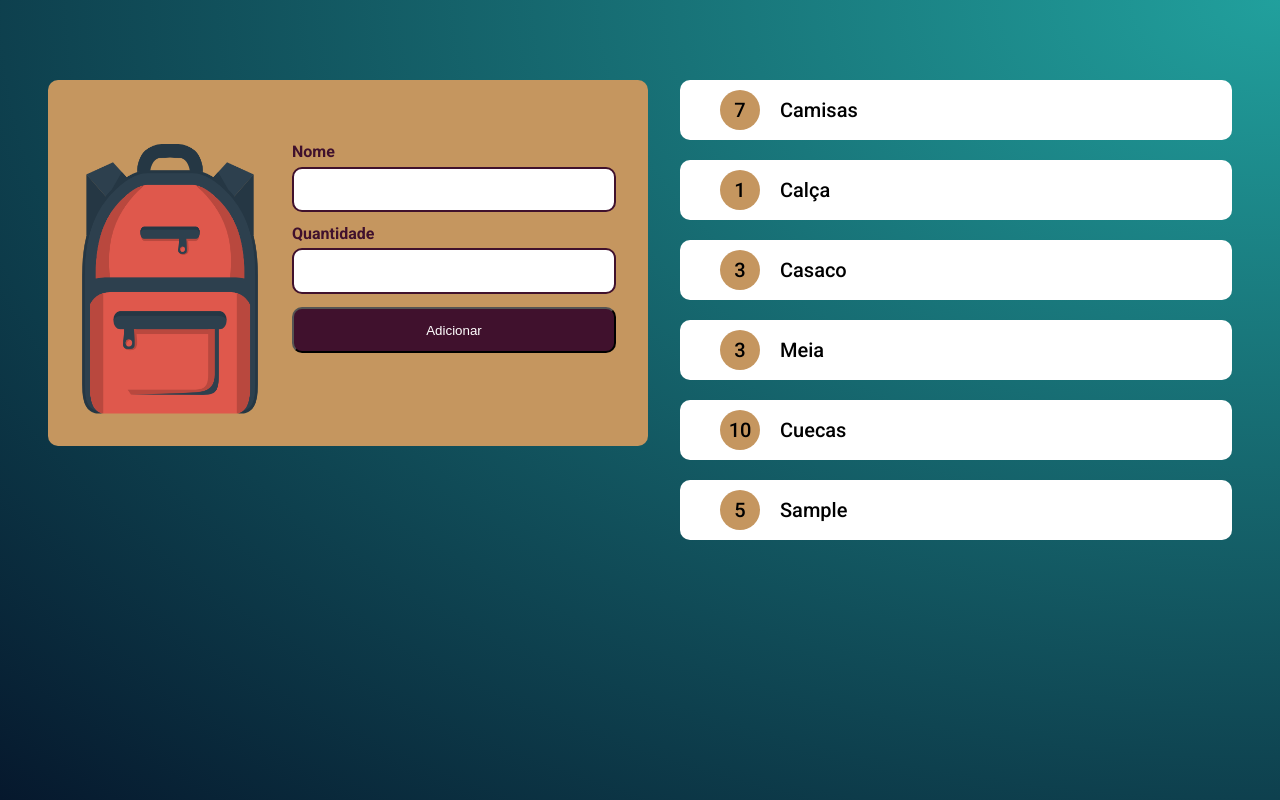
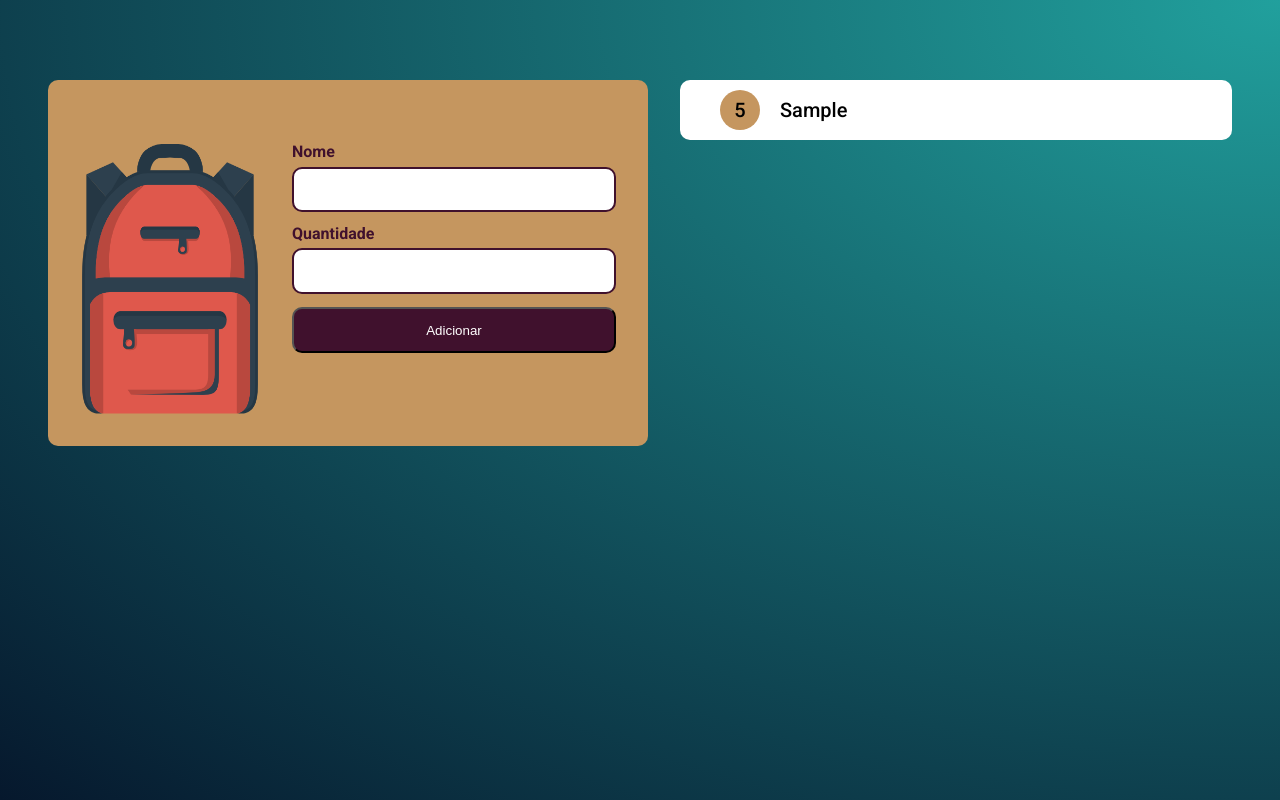
Before and after one commit to GabrielVeroneze/mochila-de-viagem, a plain HTML site: page index.html in a window 1280 px wide. Both pictures are taken after typing "Sample", "5" into the empty fields and a click on the input "Adicionar". Drawn offline with Linux system fonts and the light colour scheme.

Commit message:
refatorando

```diff
--- a/assets/js/main.js
+++ b/assets/js/main.js
@@ -1,5 +1,15 @@
 // Seleciona o formulário
 const form = document.querySelector('[data-formulario="novoItem"]')
+// Seleciona a lista
+const lista = document.querySelector("[data-lista]")
+// Array de objetos com os dados do item, recebe a valor da chave 'item' armazenado se ela existir, senão ele cria um array vazio
+// Depois que a página for recarregada irá pegar os dados dos item armazenado no localStorage
+const listaDados = JSON.parse(localStorage.getItem("item")) === null ?  [] : JSON.parse(localStorage.getItem("item"))
+
+// Depois que a página for recarregada chama a função criaElemento() para cada item
+listaDados.forEach((dados) => {
+  criaElemento(dados)
+})
 
 // O evento é acionado quando o formulário for enviado
 form.addEventListener("submit", (evento) => {
@@ -10,48 +20,36 @@ form.addEventListener("submit", (evento) => {
   const nome = evento.target.elements["nome"]
   const quantidade = evento.target.elements["quantidade"]
 
-  criaElemento(nome.value, quantidade.value)
+  // Objeto com o nome e quantidade dos items
+  const itemDados = {
+    nome: nome.value,
+    quantidade: quantidade.value,
+  }
+
+  criaElemento(itemDados)
+
+  // Adiciona o objeto itemDados no array listaDados
+  listaDados.push(itemDados)
+
+  // Armazena a chave 'item' e o valor 'listaDados' (array de objetos convertido em uma string JSON)
+  localStorage.setItem("item", JSON.stringify(listaDados))
 
   // Apaga o valor dos input
   nome.value = ""
   quantidade.value = ""
 })
 
-// Seleciona a lista
-const lista = document.querySelector("[data-lista]")
-
-// Array de objetos com os dados do item, captura a valor da chave 'item' armazenado se a chave não existir ele cria um array vazio
-// Depois que a página for recarregada irá pegar os dados dos item armazenado no localStorage
-const listaDados = JSON.parse(localStorage.getItem("item")) || []
-
-// Depois que a página for recarregada chama a função criaElemento() para cada item
-listaDados.forEach((dados) => {
-  criaElemento(dados.nome, dados.quantidade)
-})
-
-// Recebe o valor dos input para criar e adicionar os items na lista
-function criaElemento(nomeValor, quantidadeValor) {
+// Recebe os valores dos objeto itemDados para criar e adicionar os items na lista
+function criaElemento(itemValor) {
   const item = document.createElement("li")
   item.classList.add("lista__item")
 
   const quantidade = document.createElement("strong")
   quantidade.classList.add("lista__quantidade")
-  quantidade.innerHTML = quantidadeValor
+  quantidade.innerHTML = itemValor.quantidade
 
   item.appendChild(quantidade)
-  item.innerHTML += nomeValor
+  item.innerHTML += itemValor.nome
 
   lista.appendChild(item)
-
-  // Objeto com o nome e quantidade dos items
-  const itemDados = {
-    nome: nomeValor,
-    quantidade: quantidadeValor,
-  }
-
-  // Adiciona o objeto itemDados no array listaDados
-  listaDados.push(itemDados)
-
-  // Armazena a chave 'item' e o valor 'listaDados' (array de objetos convertido em uma string JSON)
-  localStorage.setItem("item", JSON.stringify(listaDados))
 }
--- a/index.html
+++ b/index.html
@@ -26,26 +26,7 @@
         </div>
 
         <ul class="lista" data-lista>
-            <li class="lista__item">
-                <strong class="lista__quantidade">7</strong>
-                Camisas
-            </li>
-            <li class="lista__item">
-                <strong class="lista__quantidade">1</strong>
-                Calça
-            </li>
-            <li class="lista__item">
-                <strong class="lista__quantidade">3</strong>
-                Casaco
-            </li>
-            <li class="lista__item">
-                <strong class="lista__quantidade">3</strong>
-                Meia
-            </li>
-            <li class="lista__item">
-                <strong class="lista__quantidade">10</strong>
-                Cuecas
-            </li>
+
         </ul>
     </main>
 
```
